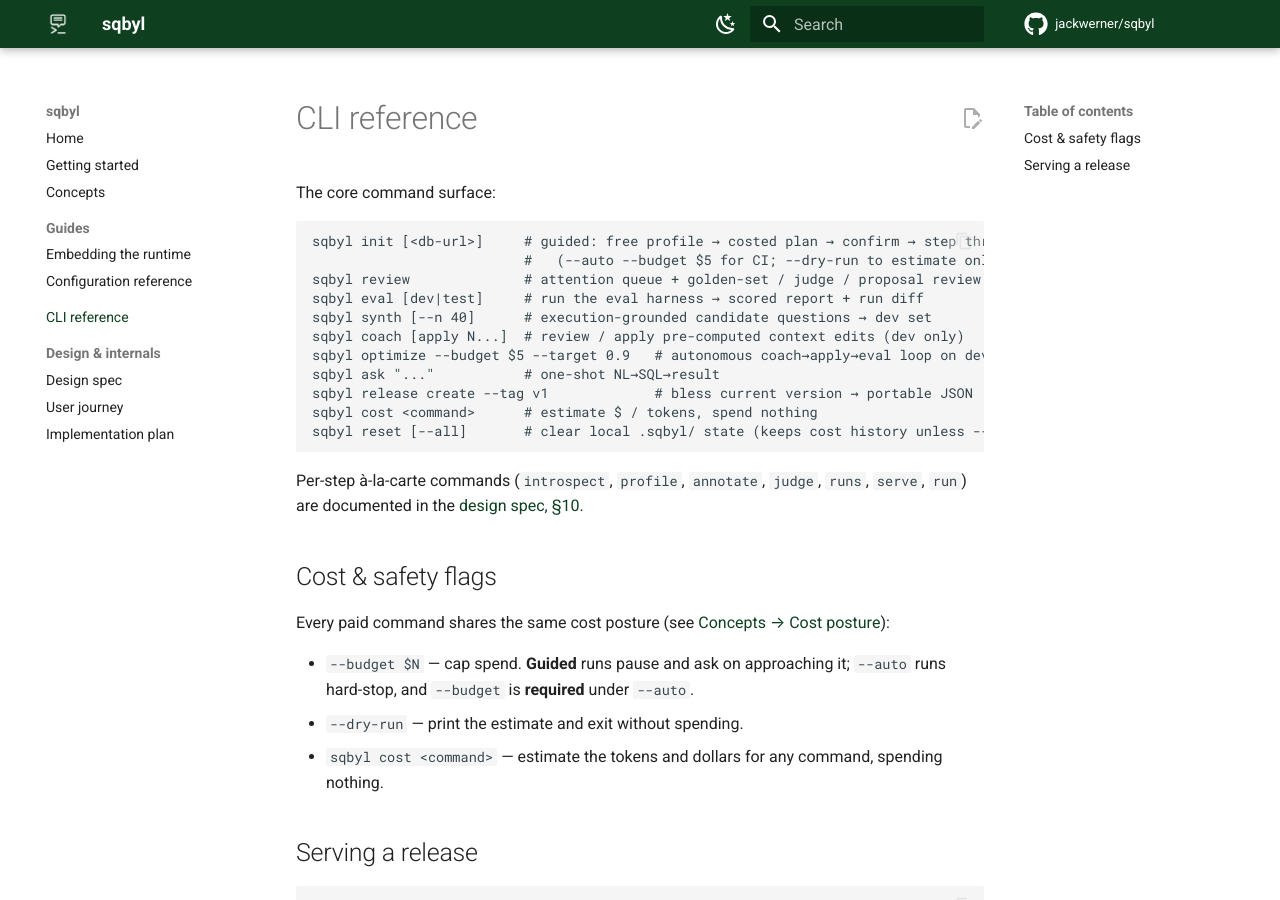
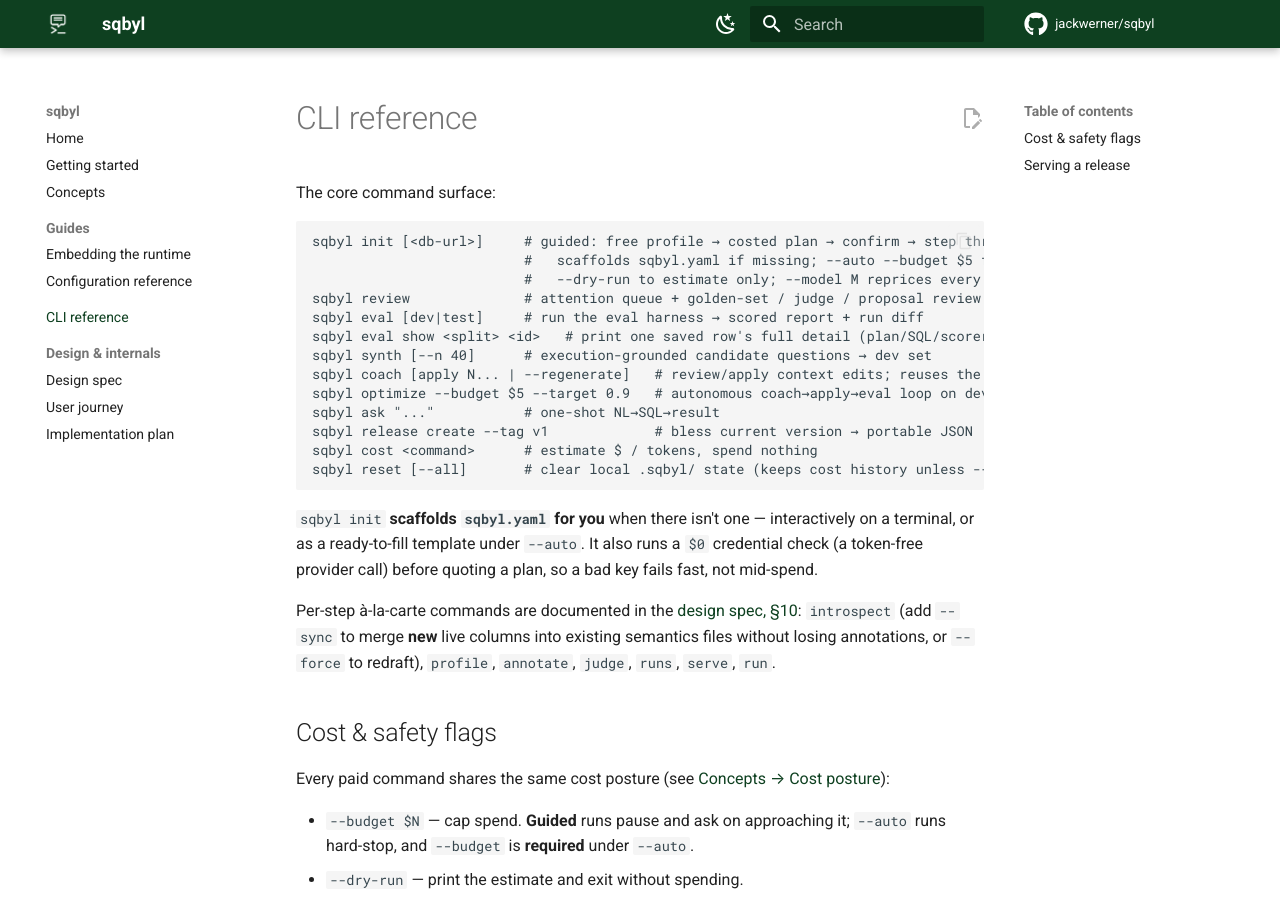
Before and after one commit to jackwerner/sqbyl, an MkDocs documentation site: the page built from docs/cli.md, in a window 1280 px wide and 900 px high. Built offline with MkDocs 1.6.1 and Material for MkDocs 9.7.7, drawn with Linux system fonts in a browser that asks for light colours; comment, search, counter and statistics services are not loaded.

Commit message:
docs: cover the 0.2.0/0.2.1 CLI surface (#47)
Co-authored-by: Claude Opus 4.8 <noreply@anthropic.com>

````diff
--- a/docs/cli.md
+++ b/docs/cli.md
@@ -4,11 +4,13 @@ The core command surface:
 
 ```
 sqbyl init [<db-url>]     # guided: free profile → costed plan → confirm → step through
-                          #   (--auto --budget $5 for CI; --dry-run to estimate only)
+                          #   scaffolds sqbyl.yaml if missing; --auto --budget $5 for CI;
+                          #   --dry-run to estimate only; --model M reprices every role
 sqbyl review              # attention queue + golden-set / judge / proposal review (web UI)
 sqbyl eval [dev|test]     # run the eval harness → scored report + run diff
+sqbyl eval show <split> <id>   # print one saved row's full detail (plan/SQL/scorers/judges), $0
 sqbyl synth [--n 40]      # execution-grounded candidate questions → dev set
-sqbyl coach [apply N...]  # review / apply pre-computed context edits (dev only)
+sqbyl coach [apply N... | --regenerate]   # review/apply context edits; reuses the last report ($0)
 sqbyl optimize --budget $5 --target 0.9   # autonomous coach→apply→eval loop on dev
 sqbyl ask "..."           # one-shot NL→SQL→result
 sqbyl release create --tag v1             # bless current version → portable JSON
@@ -16,8 +18,14 @@ sqbyl cost <command>      # estimate $ / tokens, spend nothing
 sqbyl reset [--all]       # clear local .sqbyl/ state (keeps cost history unless --all)
 ```
 
-Per-step à-la-carte commands (`introspect`, `profile`, `annotate`, `judge`, `runs`, `serve`,
-`run`) are documented in the [design spec, §10](sqbyl-design-spec.md).
+`sqbyl init` **scaffolds `sqbyl.yaml` for you** when there isn't one — interactively on a
+terminal, or as a ready-to-fill template under `--auto`. It also runs a `$0` credential check
+(a token-free provider call) before quoting a plan, so a bad key fails fast, not mid-spend.
+
+Per-step à-la-carte commands are documented in the [design spec, §10](sqbyl-design-spec.md):
+`introspect` (add `--sync` to merge **new** live columns into existing semantics files without
+losing annotations, or `--force` to redraft), `profile`, `annotate`, `judge`, `runs`, `serve`,
+`run`.
 
 ## Cost & safety flags
 
````
Also changed, not shown: README.md (+8 -4 lines), docs/getting-started.md (+5 -3 lines).
